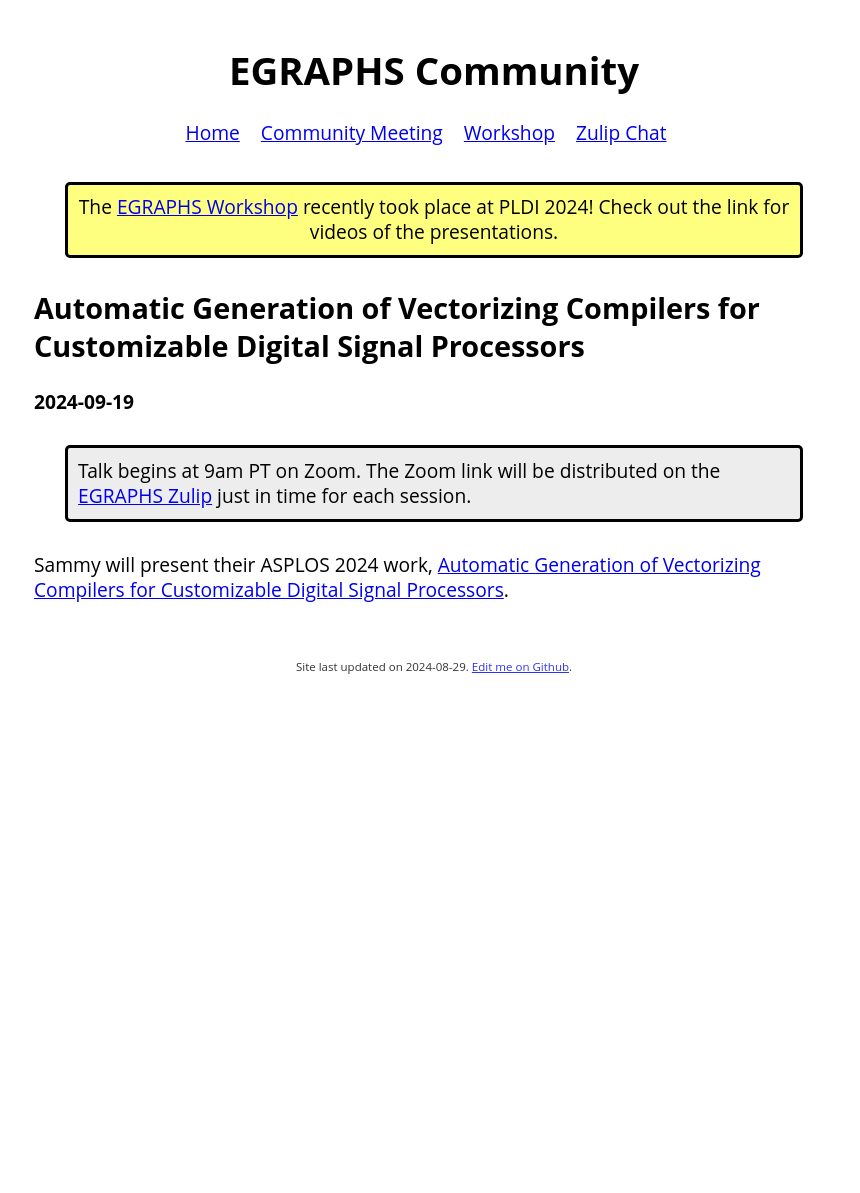
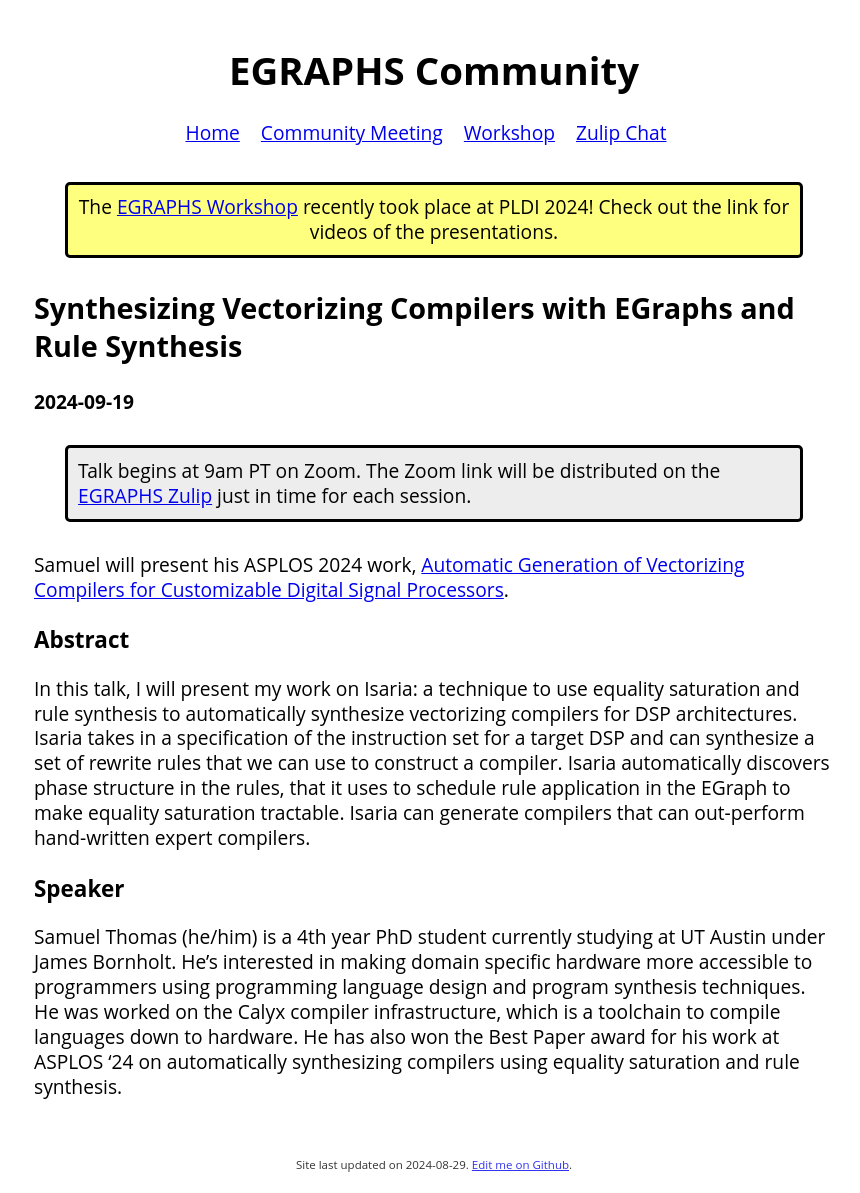
Before and after one commit to egraphs-community/egraphs-community.github.io, a Jekyll site: the page built from meeting/_posts/2024-09-19-isaria.md, in a window 1280 px wide. Shown: the whole page, without its empty margins (206-1066 px from the left). Built offline with Jekyll 4.4.1, drawn with Linux system fonts in a browser that asks for light colours; before the commit the page ends 900 px from its top, so only the background shows below that.

Commit message:
update sammy info

```diff
--- a/meeting/_posts/2024-09-19-isaria.md
+++ b/meeting/_posts/2024-09-19-isaria.md
@@ -1,7 +1,16 @@
 ---
 layout: meeting
-title: Automatic Generation of Vectorizing Compilers for Customizable Digital Signal Processors
-author: Sammy Thomas
+title: Synthesizing Vectorizing Compilers with EGraphs and Rule Synthesis
+author: Samuel Thomas
 ---
 
-Sammy will present their ASPLOS 2024 work, [Automatic Generation of Vectorizing Compilers for Customizable Digital Signal Processors](https://dl.acm.org/doi/10.1145/3617232.3624873).
+Samuel will present his ASPLOS 2024 work, [Automatic Generation of Vectorizing Compilers for Customizable Digital Signal Processors](https://dl.acm.org/doi/10.1145/3617232.3624873).
+
+
+### Abstract
+
+In this talk, I will present my work on Isaria: a technique to use equality saturation and rule synthesis to automatically synthesize vectorizing compilers for DSP architectures. Isaria takes in a specification of the instruction set for a target DSP and can synthesize a set of rewrite rules that we can use to construct a compiler. Isaria automatically discovers phase structure in the rules, that it uses to schedule rule application in the EGraph to make equality saturation tractable. Isaria can generate compilers that can out-perform hand-written expert compilers.
+
+### Speaker
+
+Samuel Thomas (he/him) is a 4th year PhD student currently studying at UT Austin under James Bornholt. He's interested in making domain specific hardware more accessible to programmers using programming language design and program synthesis techniques. He was worked on the Calyx compiler infrastructure, which is a toolchain to compile languages down to hardware. He has also won the Best Paper award for his work at ASPLOS '24 on automatically synthesizing compilers using equality saturation and rule synthesis.
```
